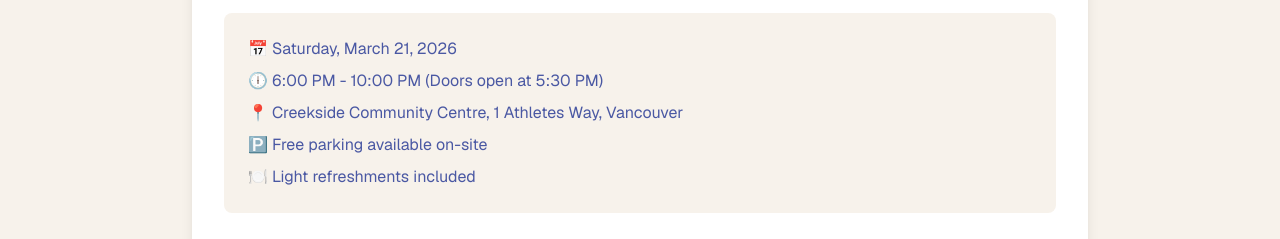
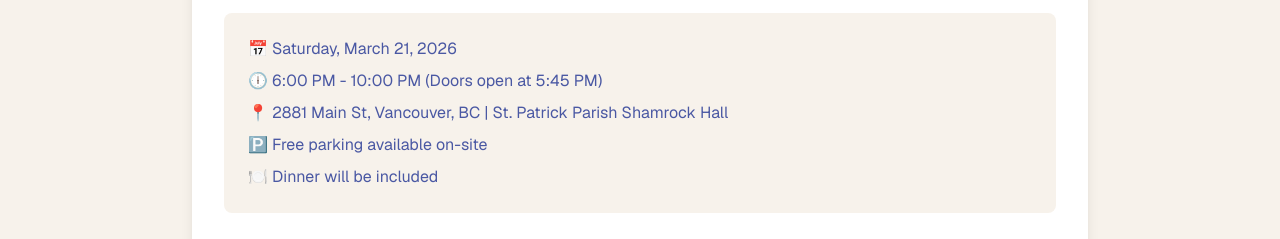
Before and after one commit to RaymoZou/buildingharmonies, a Next.js app: page / in a window 1280 px wide. Shown: the part 3147-3386 px from the top of the page. Built offline with nearby package versions, Linux system fonts and the light colour scheme; a web font is replaced by a local one.

Commit message:
Update signup info

```diff
--- a/src/app/page.tsx
+++ b/src/app/page.tsx
@@ -258,10 +258,10 @@ export default function Home() {
                             <h2 className="text-2xl font-bold text-[#2A3C83] mb-2">Event Details</h2>
                             <div className="space-y-2 text-left bg-[#F7F2Eb] rounded-lg p-6">
                                 <p className="text-[#4A58A3]">📅 Saturday, March 21, 2026</p>
-                                <p className="text-[#4A58A3]">🕕 6:00 PM - 10:00 PM (Doors open at 5:30 PM)</p>
-                                <p className="text-[#4A58A3]">📍 Creekside Community Centre, 1 Athletes Way, Vancouver</p>
+                                <p className="text-[#4A58A3]">🕕 6:00 PM - 10:00 PM (Doors open at 5:45 PM)</p>
+                                <p className="text-[#4A58A3]">📍 2881 Main St, Vancouver, BC | St. Patrick Parish Shamrock Hall</p>
                                 <p className="text-[#4A58A3]">🅿️ Free parking available on-site</p>
-                                <p className="text-[#4A58A3]">🍽️ Light refreshments included</p>
+                                <p className="text-[#4A58A3]">🍽️ Dinner will be included</p>
                             </div>
                         </div>
 
```
